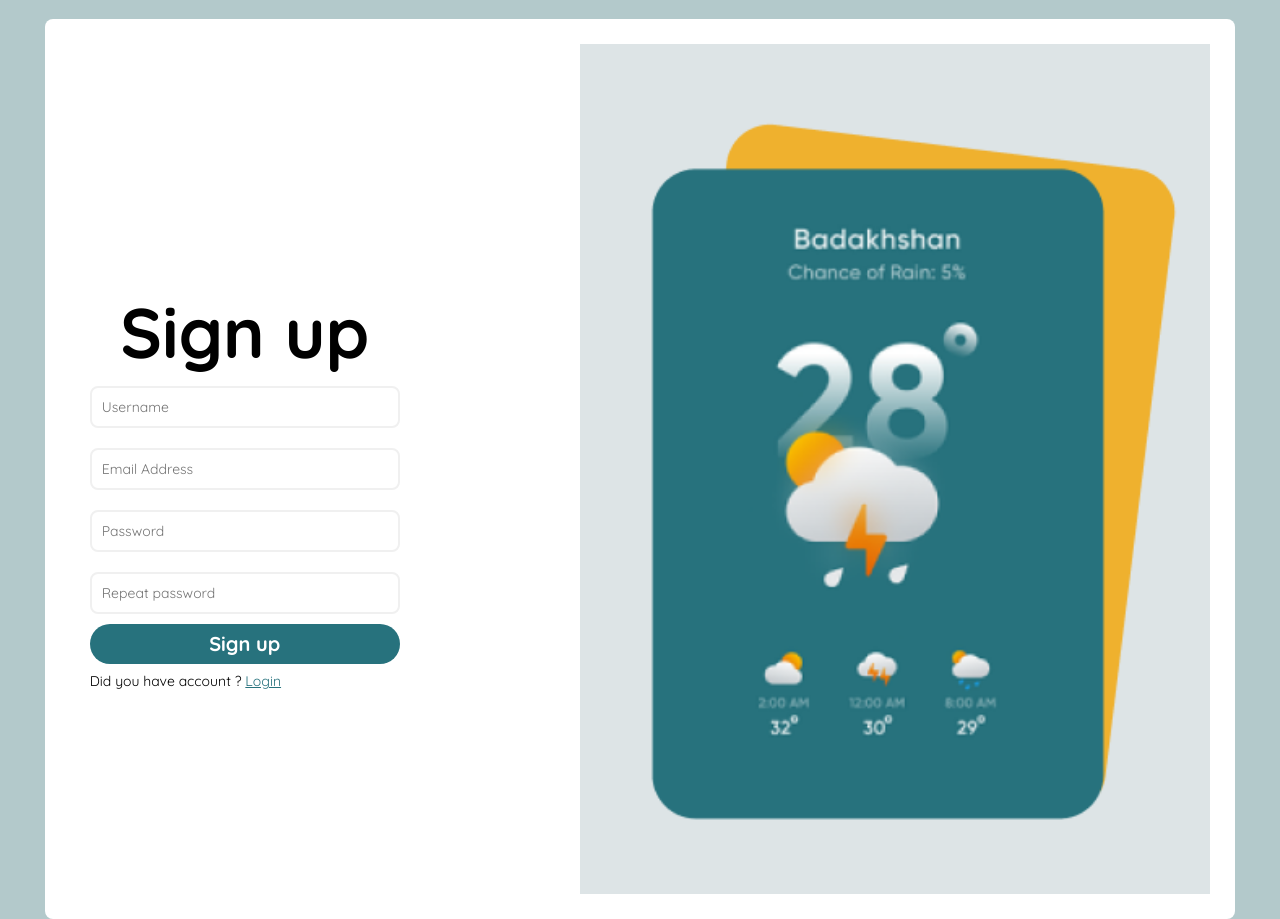
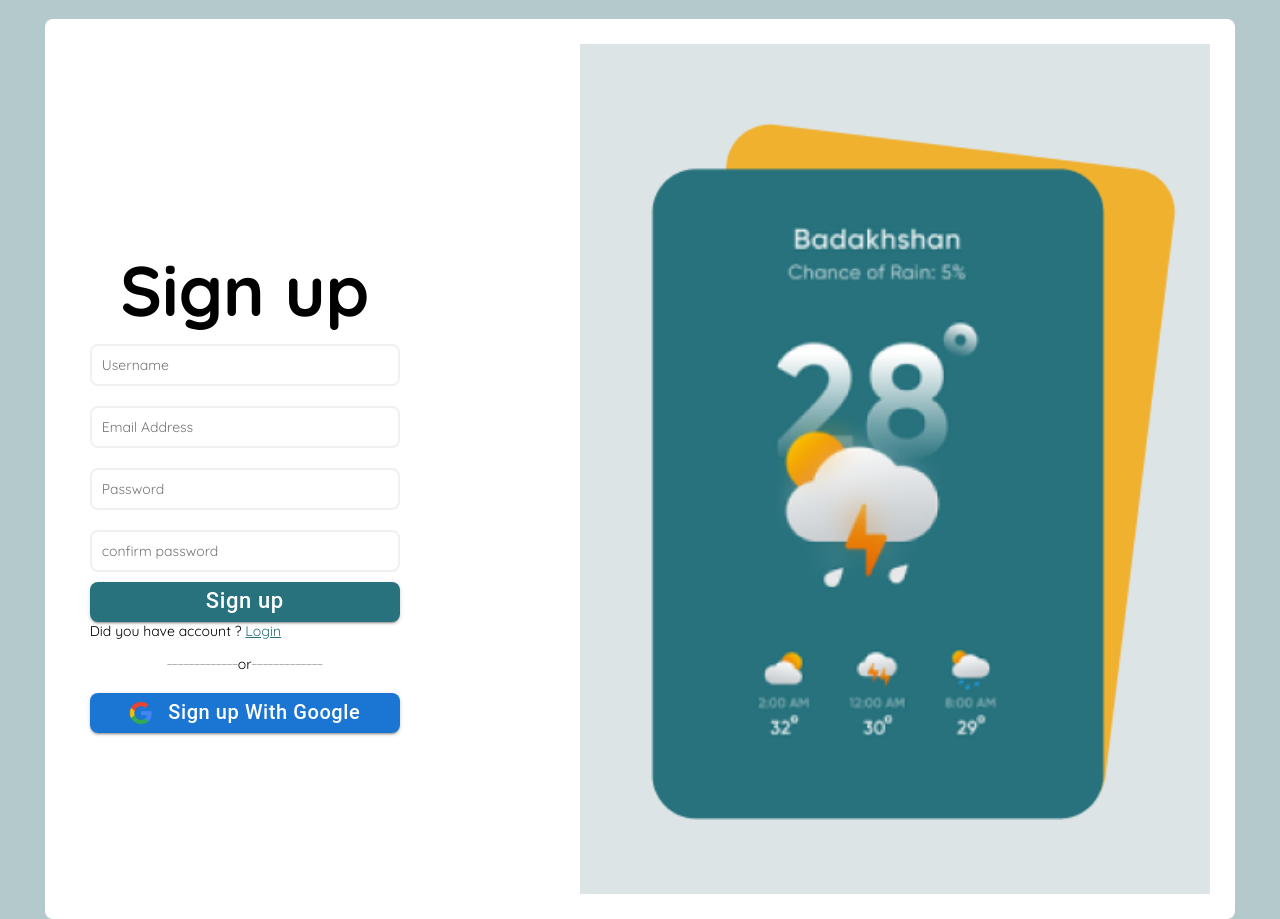
Before and after one commit to Mohamed-AlAzab/Weather_app, a React (Create React App) app: page /Signup in a window 1280 px wide. Built offline with nearby package versions, Linux system fonts and the light colour scheme.

Commit message:
Weather App Update 2.1

```diff
--- a/package.json
+++ b/package.json
@@ -10,10 +10,13 @@
     "@testing-library/jest-dom": "^5.17.0",
     "@testing-library/react": "^13.4.0",
     "@testing-library/user-event": "^13.5.0",
+    "antd": "^5.19.2",
+    "firebase": "^10.12.3",
     "react": "^18.3.1",
     "react-dom": "^18.3.1",
     "react-router-dom": "^5.3.4",
     "react-scripts": "5.0.1",
+    "react-toastify": "^10.0.5",
     "styled-components": "^6.1.12",
     "web-vitals": "^2.1.4"
   },
--- a/src/Login.js
+++ b/src/Login.js
@@ -1,34 +1,70 @@
 import "./index.css";
 import { Link } from "react-router-dom";
+import Button from "@mui/material/Button";
+import React, { useState } from "react";
+import { auth, db } from "./config/firebase";
+import {
+  GoogleAuthProvider,
+  signInWithEmailAndPassword,
+  signInWithPopup,
+} from "firebase/auth";
+import icon from "./Photo/google-logo.png";
+import { doc, setDoc } from "firebase/firestore";
 
 const Login = () => {
+  const [email, setEmail] = useState("");
+  const [password, setPassword] = useState("");
+
+  const googleSignup = () => {
+    const provider = new GoogleAuthProvider();
+    signInWithPopup(auth, provider).then(async (result) => {
+      const user = result.user;
+      if (result.user) {
+        await setDoc(doc(db, "Users", user.uid), {
+          email: user.email,
+          Username: user.displayName,
+        });
+        window.location.href = "/Home";
+      }
+    });
+  };
+
+  const logIn = async () => {
+    try {
+      await signInWithEmailAndPassword(auth, email, password);
+      console.log("User Registered Successfully!!");
+      window.location.href = "/Home";
+    } catch (error) {
+      console.error(error);
+    }
+  };
   return (
     <div className="login-container">
       <form id="form" action="/">
         <h1>Login</h1>
         <div class="input-control">
+          {/* input email */}
           <input
-              id="username"
-              name="username"
             type="text"
-              placeholder="Username or Email"
+            placeholder="Email"
+            onChange={(e) => setEmail(e.target.value)}
           />
-            <div class="error"></div>
-          </div>
-          <div class="input-control">
-
+          {/* input password */}
           <input
-              id="password"
-              name="password"
             type="password"
             placeholder="Password"
+            onChange={(e) => setPassword(e.target.value)}
           />
-            <div class="error"></div>
         </div>
         <div class="button-r">
-            <ul>
-              <li className='login-r'><Link to="/">Login</Link></li>
-            </ul>
+          <Button
+            onClick={logIn}
+            variant="contained"
+            className="login-r"
+            // href="/"
+          >
+            Login
+          </Button>
         </div>
         <div className="info">
           <p>
@@ -38,6 +74,21 @@ const Login = () => {
             </Link>
           </p>
         </div>
+        <div className="or-line">
+          <span className="line">-------------</span>
+          <span>or</span>
+          <span className="line">-------------</span>
+        </div>
+        <div class="button-g">
+          <Button
+            variant="contained"
+            className="google-button"
+            onClick={googleSignup}
+          >
+            <img src={icon} alt="logo" />
+            Login With Google
+          </Button>
+        </div>
       </form>
     </div>
   );
--- a/src/Signup.js
+++ b/src/Signup.js
@@ -1,54 +1,95 @@
 import "./index.css";
 import { Link } from "react-router-dom";
+import Button from "@mui/material/Button";
+import { auth, db } from "./config/firebase";
+import {
+  createUserWithEmailAndPassword,
+  GoogleAuthProvider,
+  signInWithPopup,
+} from "firebase/auth";
+import React, { useState } from "react";
+import { setDoc, doc } from "firebase/firestore";
+import icon from "./Photo/google-logo.png";
 
-const Signin = () => {
+const Signup = () => {
+  const [username, setUsername] = useState("");
+  const [email, setEmail] = useState("");
+  const [password, setPassword] = useState("");
+  const [passwordC, setPasswordC] = useState("");
+
+  const googleSignup = () => {
+    const provider = new GoogleAuthProvider();
+    signInWithPopup(auth, provider).then(async (result) => {
+      const user = result.user;
+      if (result.user) {
+        await setDoc(doc(db, "Users", user.uid), {
+          email: user.email,
+          Username: user.displayName,
+        });
+        window.location.href = "/Home";
+      }
+    });
+  };
+
+  const signUp = async () => {
+    if (password === passwordC) {
+      try {
+        await createUserWithEmailAndPassword(auth, email, password);
+        const user = auth.currentUser;
+        if (user) {
+          await setDoc(doc(db, "Users", user.uid), {
+            email: user.email,
+            Username: username,
+          });
+        }
+        console.log("User Registered Successfully!!");
+        alert("Successfully! Go to login");
+      } catch (error) {
+        console.error(error);
+      }
+    } else {
+      console.log("Password didn't match!");
+    }
+  };
+
   return (
     <div className="signin-container">
-      <form id="form" action="/">
+      <form id="form">
         <h1>Sign up</h1>
         <div class="input-control">
+          {/* input username */}
           <input
-            id="username"
-            name="username"
-            type="text"
             placeholder="Username"
+            onChange={(e) => setUsername(e.target.value)}
           />
-          <div class="error"></div>
-        </div>
-        <div class="input-control">
+
+          {/* input email */}
           <input
-            id="email"
-            name="email"
-            type="text"
             placeholder="Email Address"
+            onChange={(e) => setEmail(e.target.value)}
           />
-          <div class="error"></div>
-        </div>
-        <div class="input-control">
+
+          {/* input password */}
           <input
-            id="password"
-            name="password"
             type="password"
             placeholder="Password"
+            onChange={(e) => setPassword(e.target.value)}
           />
-          <div class="error"></div>
+
+          {/* input Repeat password */}
+          <input
+            type="password"
+            placeholder="confirm password"
+            onChange={(e) => setPasswordC(e.target.value)}
+          />
         </div>
-        <div class="input-control">
-          <input
-            id="password2"
-            name="password2"
-            type="password"
-            placeholder="Repeat password"
-          />
-          <div class="error"></div>
+
+        <div class="button-r">
+          <Button onClick={signUp} variant="contained" className="signin-r">
+            Sign up
+          </Button>
         </div>
-        <div class="button-r">
-          <ul>
-            <li className="signup-r">
-              <Link to="/">Sign up</Link>
-            </li>
-          </ul>
-        </div>
+
         <div className="info">
           <p>
             Did you have account ?{" "}
@@ -57,9 +98,24 @@ const Signin = () => {
             </Link>
           </p>
         </div>
+        <div className="or-line">
+          <span className="line">-------------</span>
+          <span>or</span>
+          <span className="line">-------------</span>
+        </div>
+        <div class="button-g">
+          <Button
+            variant="contained"
+            className="google-button"
+            onClick={googleSignup}
+          >
+            <img src={icon} alt="logo" />
+            Sign up With Google
+          </Button>
+        </div>
       </form>
     </div>
   );
 };
 
-export default Signin;
+export default Signup;
--- /dev/null
+++ b/src/config/firebase.js
@@ -0,0 +1,18 @@
+import { initializeApp } from "firebase/app";
+import { getAuth, GoogleAuthProvider } from "firebase/auth";
+import { getFirestore } from "firebase/firestore";
+
+const firebaseConfig = {
+  apiKey: "AIzaSyB2j0Oi-PRpRSbo2o9u-v3dQfXjsTo4yA0",
+  authDomain: "weatherapp-912de.firebaseapp.com",
+  projectId: "weatherapp-912de",
+  storageBucket: "weatherapp-912de.appspot.com",
+  messagingSenderId: "74711989201",
+  appId: "1:74711989201:web:b38d36b7f48cadb26bbef0",
+  measurementId: "G-XWZ3X7DCE4"
+};
+
+const app = initializeApp(firebaseConfig);
+export const auth = getAuth(app);
+export const googleProvider = new GoogleAuthProvider();
+export const db = getFirestore(app);
--- a/src/index.css
+++ b/src/index.css
@@ -168,9 +168,13 @@ h1 {
   }
 }
 
-@media only screen and (max-width: 350px) {
+@media only screen and (max-width: 375px) {
   .button .signup {
-    margin-left: 10px;
+    margin-left: 25px;
+  }
+  .button .signup,
+  .button .login {
+    font-size: 27px;
   }
 }
 
@@ -202,40 +206,25 @@ h1 {
   width: 100%;
 }
 
-.button-r ul {
-  display: flex;
-  list-style: none;
-  flex-direction: row;
+.button-r .login-r,
+.button-r .signin-r {
+  background-color: #27727d;
+  color: white;
+  text-transform: none;
+  border-radius: 8px;
+  width: 100%;
+  height: 40px;
+  font-size: 22px;
 }
 
-.button-r ul li {
-  padding: 7px;
-  margin-bottom: 8px;
-  text-align: center;
-  font-weight: bold;
-  justify-content: center;
-  cursor: pointer;
-  border-radius: 50px;
-  font-size: 20px;
-  width: 100%;
-  height: 40px;
-}
-
-.login-r, .signup-r {
-  background-color: #27727d;
-  color: white;
+.button-r .login-r:hover,
+.button-r .signin-r:hover {
+  background-color: #246a75;
 }
 
 .login-r:hover,
 .signup-r:hover {
   box-shadow: 0 8px 16px 0 rgba(0, 0, 0, 0.2), 0 6px 20px 0 rgba(0, 0, 0, 0.19);
-}
-
-.login-r a, .signup-r a {
-  color: white;
-  text-align: center;
-  text-decoration: none;
-  display: inline-block;
 }
 
 .info .link {
@@ -252,5 +241,80 @@ h1 {
   #form {
     width: 270px;
   }
+  h1 {
+    font-size: 60px;
+  }
 }
 /* End Style Sign in */
+
+/* start syle home bage */
+
+.button .logout {
+  background-color: #27727d;
+  color: white;
+  text-transform: none;
+  border-radius: 8px;
+  width: 100%;
+  height: 40px;
+  font-size: 22px;
+}
+
+.button .logout:hover {
+  background-color: #246a75;
+}
+/* end syle home bage */
+
+/* Start style line and google buutton*/
+
+.or-line {
+  margin-top: 15px;
+  margin-bottom: 20px;
+  text-align: center;
+}
+
+.line {
+  text-decoration: line-through;
+  color: rgba(0, 0, 0, 0.188);
+}
+
+.button-g {
+  display: flex;
+  flex-direction: row;
+  background-color: #1a76d2;
+  border-radius: 8px;
+  margin-top: 20px;
+}
+
+.button-g img {
+  display: block;
+  margin-right: 15px;
+  width: 24px;
+}
+
+.button-g .google-button {
+  background-color: rgba(255, 255, 255, 0);
+  color: white;
+  text-transform: none;
+  border-radius: 8px;
+  width: 100%;
+  height: 40px;
+  font-size: 20px;
+}
+.button-g .google-button:hover{
+  background-color: rgba(255, 255, 255, 0);
+}
+
+@media only screen and (max-width: 335px) {
+  .button-g .google-button {
+    font-size: 16px;
+  }
+}
+
+/*  End style line and google buutton */
+
+/* start Error and succeed password*/
+
+
+
+
+/*  End Error and succeed password  */
```
Also changed, not shown: src/App.js (+15 -11 lines), src/Home.js (added, +56 -0 lines), src/Photo/google-logo.png (added), 1 other file (tests, documents, lock files or other folders). Lines whose indentation alone changed are shown as unchanged.
